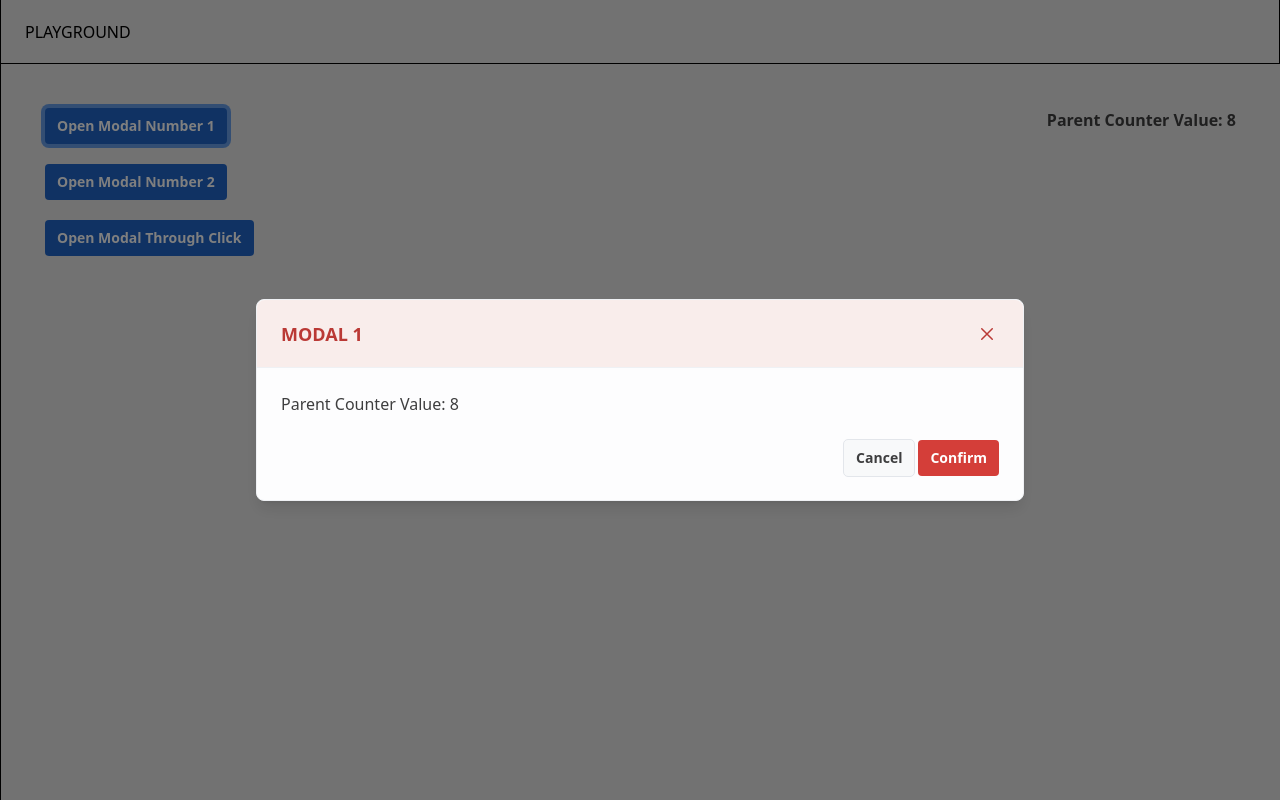
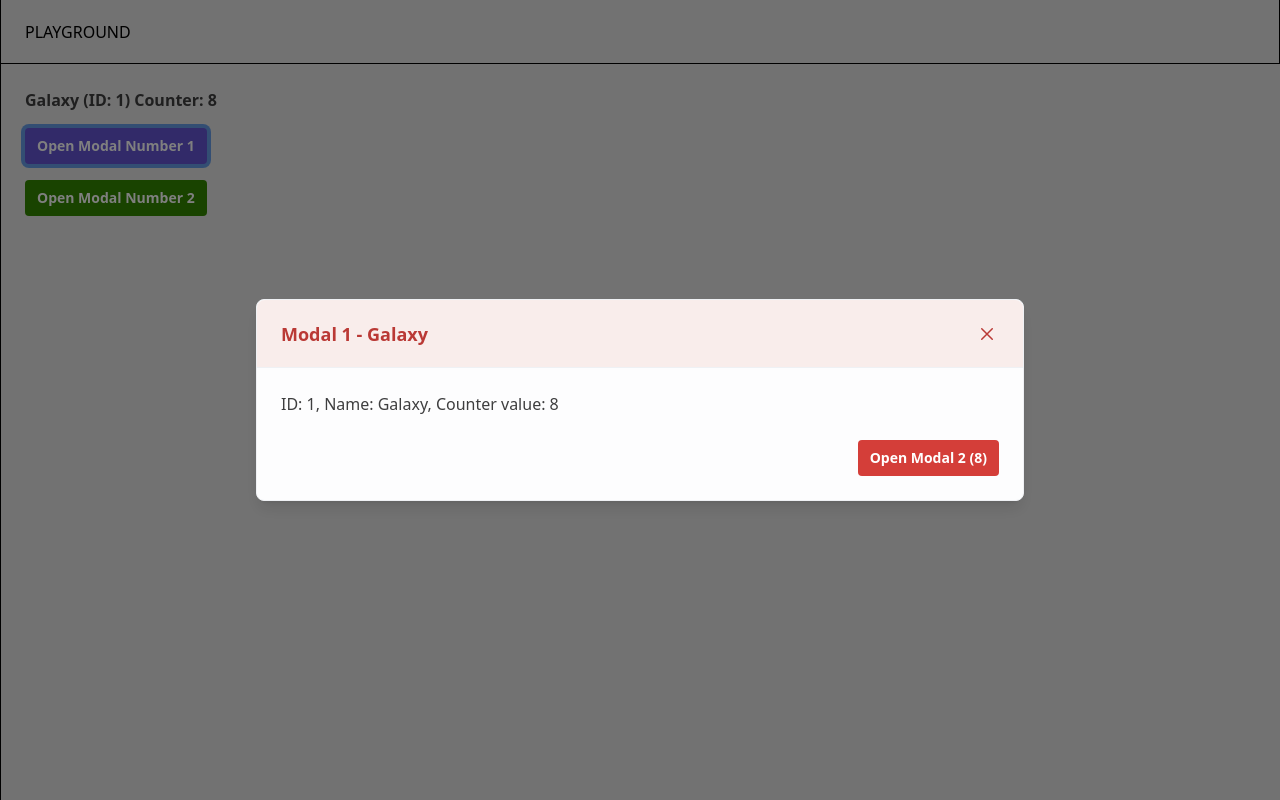
Before and after one commit to vierra-18/practice-rhf_zod, a Next.js app: page / in a window 1280 px wide. Both pictures are taken after a click on the button "Open Modal Number 1". Built offline with nearby package versions, Linux system fonts and the light colour scheme.

Commit message:
modal complete

```diff
--- a/src/app/components/Playground.tsx
+++ b/src/app/components/Playground.tsx
@@ -1,130 +1,83 @@
 "use client";
 
 import { useCallback, useEffect, useState } from "react";
-import { IoSave } from "react-icons/io5";
-// import useCreateModal from "./jerico/useCreateModal";
-import { useAlert } from "./multiverse/Alert";
 import Button from "./multiverse/Button";
 import { useShowModal } from "./multiverse/Modal";
 
+function getRandomWord() {
+	const words = [
+		"Phoenix",
+		"Galaxy",
+		"Nimbus",
+		"Echo",
+		"Zephyr",
+		"Luna",
+		"Blaze",
+		"Aurora",
+		"Nova",
+		"Starlight",
+	];
+	const index = Math.floor(Math.random() * words.length);
+	return { word: words[index], index };
+}
+
 export default function Playground() {
-	const [counter, setCounter] = useState(0);
-
-	const [isModalOpen, setIsModalOpen] = useState(false);
-
-	const showModal = useShowModal({ counter });
+	const [data, setData] = useState({ id: 0, name: "Phoenix", counter: 0 });
+	const showModal = useShowModal({ data });
 
 	useEffect(() => {
-		const intervalId = setInterval(() => {
-			setCounter((prevCounter) => prevCounter + 1);
+		// Update counter every second
+		const counterInterval = setInterval(() => {
+			setData((prev) => ({ ...prev, counter: prev.counter + 1 }));
 		}, 1000);
 
-		return () => clearInterval(intervalId);
+		// Update name and id every 5 seconds
+		const nameInterval = setInterval(() => {
+			const { word, index } = getRandomWord();
+			setData((prev) => ({ ...prev, name: word, id: index }));
+		}, 5000);
+
+		return () => {
+			clearInterval(counterInterval);
+			clearInterval(nameInterval);
+		};
 	}, []);
 
-	const CounterDisplayModalContent = ({ counter }: any) => (
-		<div>Parent Counter Value: {counter}</div>
-	);
-
-	const openModalOne = useCallback(() => {
+	const openSecondModal = useCallback(() => {
 		showModal({
-			title: `MODAL 1`,
-			size: "3xl",
-			intent: "danger",
-			primaryLabel: "Confirm",
-			onPrimaryAction: () => {
-				openModalTwo();
-			},
-
-			secondaryLabel: "Cancel",
-			content: (counter) => (
-				<CounterDisplayModalContent counter={counter.counter} />
+			title: "Second Modal",
+			content: (data) => (
+				<div className="text-lg">Nested Counter Value: {data.data.counter}</div>
 			),
-		});
-	}, [showModal]);
-	const openModalTwo = useCallback(() => {
-		showModal({
-			title: `MODAL 2`,
-			size: "xl",
 			intent: "success",
-			primaryLabel: "Confirm",
-			secondaryLabel: "Cancel",
-			content: (counter) => (
-				<CounterDisplayModalContent counter={counter.counter} />
-			),
+			size: "sm",
 		});
 	}, [showModal]);
 
-	const { addAlert } = useAlert();
-
-	const handleTriggerDangerAlert = () => {
-		addAlert({
-			title: "Danger alert",
-			body: "This is a danger alert",
+	const openFirstModal = useCallback(() => {
+		showModal({
+			title: (state) => `Modal 1 - ${state.data.name}`,
 			intent: "danger",
-			actionLabel: "yeet",
-			duration: 10_000,
+			size: "3xl",
+			content: (state) =>
+				`ID: ${state.data.id}, Name: ${state.data.name}, Counter value: ${state.data.counter}`,
+			primaryAction: {
+				label: (state) => `Open Modal 2 (${state.data.counter})`,
+				onClick: () => openSecondModal(),
+			},
 		});
-	};
-
-	const handleTriggerSuccessAlert = () => {
-		addAlert({
-			title: "Success alert",
-			body: "This is a success alert",
-			intent: "success",
-			duration: 10_000,
-		});
-	};
-
-	const handleTriggerWarningAlert = () => {
-		addAlert({
-			title: "Warning alert",
-			body: "This is a warning alert",
-			intent: "warning",
-		});
-	};
-
-	const handleTriggerAlert = () => {
-		addAlert({
-			title: "Default alert",
-			body: "This is a default alert",
-			duration: 10_000,
-		});
-	};
+	}, [showModal]);
 
 	return (
-		<div className="relative flex flex-col flex-wrap gap-5 rounded p-5">
-			<div className="text absolute top-5 right-5 font-extrabold">
-				<CounterDisplayModalContent counter={counter} />
+		<div className="space-y-4">
+			<div className="text font-extrabold">
+				{data.name} (ID: {data.id}) Counter: {data.counter}
 			</div>
-			<Button
-				type="button"
-				className="capitalize"
-				onClick={openModalOne}
-				variant="solid"
-				intent="info"
-			>
+			<Button variant="solid" intent="primary" onClick={openFirstModal}>
 				Open Modal Number 1
-			</Button>{" "}
-			<Button
-				type="button"
-				className="capitalize"
-				onClick={openModalTwo}
-				variant="solid"
-				intent="info"
-			>
+			</Button>
+			<Button variant="solid" intent="success" onClick={openSecondModal}>
 				Open Modal Number 2
-			</Button>
-			<Button
-				type="button"
-				className="capitalize"
-				onClick={() => {
-					setIsModalOpen(true);
-				}}
-				variant="solid"
-				intent="info"
-			>
-				Open Modal Through Click
 			</Button>
 		</div>
 	);
--- a/src/app/components/multiverse/Modal.tsx
+++ b/src/app/components/multiverse/Modal.tsx
@@ -1,55 +1,54 @@
 "use client";
 
-import { AnimatePresence, motion } from "framer-motion"; // Animation library for modal transitions
-import { isEqual } from "lodash"; // Utility for deep comparison of objects
-import type React from "react";
-import {
-	type ComponentProps,
+import React, {
+	createContext,
+	useContext,
+	useRef,
+	useCallback,
+	useEffect,
+	useState,
 	type ReactNode,
-	createContext,
 	memo,
-	useCallback,
-	useContext,
-	useEffect,
-	useMemo,
-	useRef,
-	useState,
+	ComponentProps,
 } from "react";
-import { IoCloseOutline } from "react-icons/io5"; // Icon for modal close button
-import { cn } from "./../../lib/utilities"; // Utility for conditional class names
+import { AnimatePresence, motion } from "framer-motion";
+import { IoCloseOutline } from "react-icons/io5";
+import { isEqual } from "lodash";
+import { cn } from "../../lib/utilities";
 import Button from "./Button";
 import Text from "./Text";
 
-// import "./Modal.css";
-
-// Type definitions for modal intent (visual style) and size
 type Intent = Exclude<ComponentProps<typeof Button>["intent"], undefined>;
 type Size = "sm" | "default" | "lg" | "xl" | "2xl" | "3xl";
 
-// Represents the state of the modal
-interface ModalState<T = unknown> {
-	isVisible: boolean; // whether the modal is visible
-	content: ((state: T) => React.ReactNode) | null; // content function for rendering
-	modalProps: Omit<ModalProps, "isVisible" | "children">; // additional modal properties
+interface Action<T> {
+	label: string | ((state: T) => string);
+	onClick: () => void;
 }
 
-// Describes properties for the modal component
-interface ModalProps {
-	isVisible: boolean;
-	onPrimaryAction?: () => void; // handler for primary button action
-	onClose?: () => void; // handler to close the modal
-	onSecondaryAction?: () => void; // handler for secondary button action
-	onToggle?: (isOpen: boolean) => void; // handler for toggle state changes
-	title?: string; // modal title
-	intent?: Intent; // style intent of the modal
-	primaryLabel?: string; // label for the primary button
-	secondaryLabel?: string; // label for the secondary button
-	size?: Size; // size of the modal
-	children?: React.ReactNode; // child nodes of the modal
+interface BaseModal<T = any> {
+	id: string;
+	title: string | ((state: T) => string);
+	intent?: Intent;
+	size?: Size;
+	onClose?: () => void;
+	primaryAction?: Action<T>;
+	secondaryAction?: Action<T>;
 }
 
-// CSS classes mapped to modal intents for styling
-const MAP_VARIANT_CLASS: Readonly<Record<Intent, string>> = {
+interface Modal<T = any> extends BaseModal<T> {
+	content: React.ReactNode | ((state: T) => React.ReactNode);
+	state?: T;
+	parentId?: string; // Track parent modal
+}
+
+interface ModalContextType {
+	showModal: <T>(modal: Omit<Modal<T>, "id">) => string;
+	hideModal: (id: string) => void;
+	updateState: <T>(id: string, state: T) => void;
+}
+
+const MAP_VARIANT_CLASS: Record<Intent, string> = {
 	default: "",
 	primary: "bg-brand-subtle text-onBrand-subtle",
 	info: "bg-info-subtle text-onInfo-subtle",
@@ -57,249 +56,265 @@ const MAP_VARIANT_CLASS: Readonly<Record<Intent, string>> = {
 	warning: "bg-warning-subtle text-onWarning-subtle",
 	danger: "bg-danger-subtle text-onDanger-subtle",
 	inverse: "bg-inverse-subtle text-onInverse-subtle",
-} as const;
+};
 
-// CSS classes mapped to modal sizes for styling
-const MAP_MODAL_WIDTH_CLASS: Readonly<Record<Size, string>> = {
+const MAP_MODAL_WIDTH_CLASS: Record<Size, string> = {
 	sm: "max-w-sm",
 	default: "max-w-md",
 	lg: "max-w-lg",
 	xl: "max-w-xl",
 	"2xl": "max-w-2xl",
 	"3xl": "max-w-3xl",
-} as const;
-
-// Options to configure the modal display
-interface ShowModalOptions<T = unknown>
-	extends Omit<ModalProps, "isVisible" | "children"> {
-	content: (state: T) => React.ReactNode; // content rendering based on state
-}
-
-// Context type for managing modal display and state
-interface ModalContextType {
-	showModal: <T>(options: ShowModalOptions<T>) => void; // function to show modal
-	hideModal: () => void; // function to hide modal
-	setState: (state: Record<string, unknown>) => void; // function to set modal state
-	state: Record<string, unknown>; // current state shared across modals
-}
-
-// Creates a context for the modal
+};
 const ModalContext = createContext<ModalContextType | null>(null);
 
-// Props for ModalProvider component
-interface ModalProviderProps {
-	children: ReactNode; // child components that will use the modal context
-}
+const useDynamicContent = <T, V>(
+	content: V | ((state: T) => V) | undefined,
+	state: T,
+	defaultValue: V
+) => {
+	return React.useMemo(
+		() =>
+			content
+				? typeof content === "function"
+					? (content as (state: T) => V)(state)
+					: content
+				: defaultValue,
+		[content, state]
+	);
+};
 
-// Provides the context for modal operations
-function ModalProvider({ children }: ModalProviderProps): JSX.Element {
-	// State for controlling modal visibility and content
-	const [modalState, setModalState] = useState<ModalState>({
-		isVisible: false, // initial visibility is false
-		content: null, // no initial content
-		modalProps: {}, // no additional properties initially
-	});
-
-	// General state for modals
-	const [state, setState] = useState<Record<string, unknown>>({});
-
-	// Function to display the modal with given content and properties
-	const showModal = useCallback(
-		<T,>({ content, ...modalProps }: ShowModalOptions<T>) => {
-			setModalState({
-				isVisible: true,
-				content: content as (state: unknown) => React.ReactNode,
-				modalProps,
-			});
-		},
-		[]
+const ModalContent = memo(
+	<T,>({
+		modal,
+		onClose,
+		zIndex,
+		activeModalState,
+	}: {
+		modal: Modal<T>;
+		onClose: () => void;
+		zIndex: number;
+		activeModalState: T;
+	}) => {
+		const state = activeModalState;
+		const title = useDynamicContent(modal.title, state, "");
+		const content = useDynamicContent(modal.content, state, null);
+		const primaryLabel = useDynamicContent(
+			modal?.primaryAction?.label,
+			state,
+			""
+		);
+		const secondaryLabel = useDynamicContent(
+			modal?.secondaryAction?.label,
+			state,
+			""
 		);
 
-	// Function to hide the modal and reset state
-	const hideModal = useCallback(() => {
-		setModalState((prev) => ({
-			...prev,
-			isVisible: false,
-		}));
-	}, []);
-
-	// Memoize the context value to optimize performance
-	const contextValue = useMemo(
-		() => ({
-			showModal,
-			hideModal,
-			setState,
-			state,
-		}),
-		[showModal, hideModal, state]
-	);
+		useEffect(() => {
+			return () => modal.onClose?.();
+		}, [modal.onClose]);
 
 		return (
-		<ModalContext.Provider value={contextValue}>
-			{children}
-			<Modal
-				{...modalState.modalProps}
-				isVisible={modalState.isVisible}
-				onClose={hideModal}
+			<motion.div
+				className="fixed inset-0 grid max-h-screen place-items-center overflow-y-auto bg-black bg-opacity-50"
+				style={{ zIndex }}
+				onClick={onClose}
+				initial={{ opacity: 0 }}
+				animate={{ opacity: 1 }} // Fade in animation
+				exit={{ opacity: 0 }} // Fade out animation
 			>
-				{modalState.content?.(state)}
-			</Modal>
-		</ModalContext.Provider>
-	);
-}
-
-// Custom hook to access modal context that throws an error if not used within the context
-export const useModal = (): ModalContextType => {
-	const context = useContext(ModalContext);
-	if (!context) {
-		throw new Error("useModal must be used within a ModalProvider");
-	}
-	return context;
-};
-
-// Function to create a modal with a specified state
-export function useShowModal<TState>(state?: TState) {
-	const { showModal, setState } = useModal();
-	const prevStateRef = useRef<TState | undefined>(state);
-
-	useEffect(() => {
-		// Update state only if it's different from the previous state
-		if (!state) return;
-		if (isEqual(prevStateRef.current, state)) return;
-
-		prevStateRef.current = state;
-		setState(state);
-	}, [state, setState]);
-
-	// Return a function to show the modal with the given options
-	return useCallback(
-		(options: ShowModalOptions<TState>) => {
-			showModal(options);
-		},
-		[showModal]
-	);
-}
-
-// Memoized modal content component
-const ModalContent = memo(
-	({
-		children,
-		title,
-		intent = "default",
-		onClose,
-		primaryLabel,
-		secondaryLabel,
-		onPrimaryAction,
-		onSecondaryAction,
-		size = "default",
-	}: Omit<ModalProps, "isVisible" | "onToggle">) => (
 				<motion.div
 					className={cn(
 						"relative my-10 rounded-lg border border-subtle bg-interface shadow-lg",
 						"text flex h-fit w-full flex-col justify-between",
-				MAP_MODAL_WIDTH_CLASS[size]
+						MAP_MODAL_WIDTH_CLASS[modal.size || "default"]
 					)}
-			initial={{ y: 10 }}
-			animate={{ y: 0 }}
-			exit={{ y: 10 }}
+					initial={{ y: 10, opacity: 0 }}
+					animate={{ y: 0, opacity: 1 }}
+					exit={{ y: 10, opacity: 0 }}
 					transition={{ type: "spring", duration: 0.3, bounce: 0.25 }}
-			onClick={(e: React.MouseEvent) => e.stopPropagation()} // Prevent event propagation to parent click handlers
+					onClick={(e) => e.stopPropagation()}
 				>
 					<div
 						className={cn(
 							"flex h-[4.25rem] max-h-[4.25rem] w-full items-center justify-between",
 							"rounded-t-lg border-subtle border-b px-6",
-					MAP_VARIANT_CLASS[intent]
+							MAP_VARIANT_CLASS[modal.intent || "default"]
 						)}
 					>
 						<Text size="lead" weight="semibold">
-					{/* Display title or default text */}
-					{title || "Modal Title"}
+							{title}
 						</Text>
 						<button
 							type="button"
 							className="text-2xl hover:shadow-button aspect-square hover:bg-interface-hovered rounded duration-200"
-					onClick={onClose} // Call onClose when close button is clicked
-					aria-label="Close modal" // Accessibility label
+							onClick={onClose}
+							aria-label="Close modal"
 						>
-					{/* Icon for closing modal */}
 							<IoCloseOutline />
 						</button>
 					</div>
-			{/* Space for modal content */}
-			<div className="flex-1 p-6">{children}</div>
-			{(secondaryLabel || primaryLabel) && (
+
+					<div className="flex-1 p-6">{content}</div>
+
+					{(modal.primaryAction || modal.secondaryAction) && (
 						<div className="flex h-[3.75rem] w-full justify-end gap-1 rounded-b-lg px-6">
-					{secondaryLabel && (
+							{modal.secondaryAction && (
 								<Button
 									variant="outline"
 									className="capitalize"
 									onClick={() => {
-								onSecondaryAction?.();
-								onClose?.();
-							}} // Execute secondary action and close modal
+										modal.secondaryAction?.onClick();
+										onClose();
+									}}
 								>
-							{/* Display secondary button label */}
 									{secondaryLabel}
 								</Button>
 							)}
-					{primaryLabel && (
+							{modal.primaryAction && (
 								<Button
-							onClick={onPrimaryAction} // Execute primary action
 									variant="solid"
-							intent={intent}
+									intent={modal.intent || "default"}
 									className="capitalize"
+									onClick={modal.primaryAction.onClick}
 								>
-							{/* Display primary button label */}
 									{primaryLabel}
 								</Button>
 							)}
 						</div>
 					)}
 				</motion.div>
-	)
+			</motion.div>
+		);
+	}
 );
 
-// Main modal component that handles visibility and close actions
-export function Modal({
-	isVisible,
-	onClose,
-	onToggle,
-	...props
-}: ModalProps): JSX.Element {
-	useEffect(() => {
-		// Handle escape key press to close the modal
-		const handleKeyDown = (event: KeyboardEvent) => {
-			if (event.key === "Escape" && isVisible) onClose?.();
+export const useModal = () => {
+	const context = useContext(ModalContext);
+	if (!context) {
+		throw new Error("useModal must be used within ModalProvider");
+	}
+	return context;
 };
 
-		if (isVisible) {
-			document.addEventListener("keydown", handleKeyDown);
-			return () => document.removeEventListener("keydown", handleKeyDown);
-		}
-	}, [isVisible, onClose]);
+export function useShowModal<TState>(initialState?: TState) {
+	const { showModal, updateState } = useModal();
+	const modalIdRef = useRef<string | null>(null);
+	const prevStateRef = useRef<TState | undefined>(initialState);
 
 	useEffect(() => {
-		// Notify external components about the modal toggle state
-		onToggle?.(isVisible);
-	}, [isVisible, onToggle]);
+		if (!initialState || !modalIdRef.current) return;
+		if (isEqual(prevStateRef.current, initialState)) return;
 
-	return (
-		<AnimatePresence>
-			{isVisible && (
-				<motion.div
-					className="fixed inset-0 z-50 grid max-h-screen place-items-center overflow-y-auto bg-black bg-opacity-50"
-					initial={{ opacity: 0 }}
-					animate={{ opacity: 1 }} // Fade in animation
-					exit={{ opacity: 0 }} // Fade out animation
-					onClick={onClose} // Close modal on background click
-				>
-					{/* Render modal content */}
-					<ModalContent {...props} onClose={onClose} />
-				</motion.div>
-			)}
-		</AnimatePresence>
+		prevStateRef.current = initialState;
+		updateState(modalIdRef.current, initialState);
+	}, [initialState, updateState]);
+
+	return useCallback(
+		(options: Omit<Modal<TState>, "id" | "state">) => {
+			const id = showModal<TState>({ ...options, state: initialState });
+			modalIdRef.current = id;
+			return id;
+		},
+		[showModal, initialState]
 	);
 }
 
-export default memo(ModalProvider); // Memoize ModalProvider to prevent unnecessary re-renders
+export const ModalProvider = memo(({ children }: { children: ReactNode }) => {
+	const modalsRef = useRef<Map<string, Modal<any>>>(new Map());
+	const [modals, setModals] = useState<Modal<any>[]>([]);
+	const activeStateRef = useRef<any>(null);
+	const [activeState, setActiveState] = useState<any>(null);
+
+	const updateAllModalsState = useCallback((state: any) => {
+		if (!isEqual(activeStateRef.current, state)) {
+			activeStateRef.current = state;
+			setActiveState(state);
+		}
+	}, []);
+
+	const showModal = useCallback(<T,>(modal: Omit<Modal<T>, "id">) => {
+		const id = `modal-${Date.now()}`;
+		const newModal = { ...modal, id } as Modal<T>;
+
+		// Set initial state if this is the first modal
+		if (modalsRef.current.size === 0) {
+			activeStateRef.current = modal.state;
+			setActiveState(modal.state);
+		}
+
+		// Otherwise, use the current active state
+		if (
+			activeStateRef.current &&
+			!isEqual(activeStateRef.current, modal.state)
+		) {
+			newModal.state = activeStateRef.current;
+		}
+
+		modalsRef.current.set(id, newModal);
+		setModals(Array.from(modalsRef.current.values()));
+		return id;
+	}, []);
+
+	const hideModal = useCallback((id: string) => {
+		const modal = modalsRef.current.get(id);
+		if (modal?.onClose) {
+			modal.onClose();
+		}
+		modalsRef.current.delete(id);
+		setModals(Array.from(modalsRef.current.values()));
+
+		// Clear active state if no modals are left
+		if (modalsRef.current.size === 0) {
+			activeStateRef.current = null;
+			setActiveState(null);
+		}
+	}, []);
+
+	const updateState = useCallback(
+		<T,>(id: string, state: T) => {
+			updateAllModalsState(state);
+		},
+		[updateAllModalsState]
+	);
+
+	const contextValue = React.useMemo(
+		() => ({
+			showModal,
+			hideModal,
+			updateState,
+		}),
+		[showModal, hideModal, updateState]
+	);
+
+	useEffect(() => {
+		const handleKeyDown = (event: KeyboardEvent) => {
+			if (event.key === "Escape" && modalsRef.current.size > 0) {
+				const lastModalId = Array.from(modalsRef.current.keys()).pop();
+				if (lastModalId) hideModal(lastModalId);
+			}
+		};
+
+		document.addEventListener("keydown", handleKeyDown);
+		return () => document.removeEventListener("keydown", handleKeyDown);
+	}, [hideModal]);
+
+	return (
+		<ModalContext.Provider value={contextValue}>
+			{children}
+			<AnimatePresence>
+				{modals.map((modal, index) => (
+					<ModalContent
+						key={modal.id}
+						modal={modal}
+						onClose={() => hideModal(modal.id)}
+						zIndex={1000 + index}
+						activeModalState={activeState}
+					/>
+				))}
+			</AnimatePresence>
+		</ModalContext.Provider>
+	);
+});
+
+export default ModalProvider;
```
Lines whose indentation alone changed are shown as unchanged.
